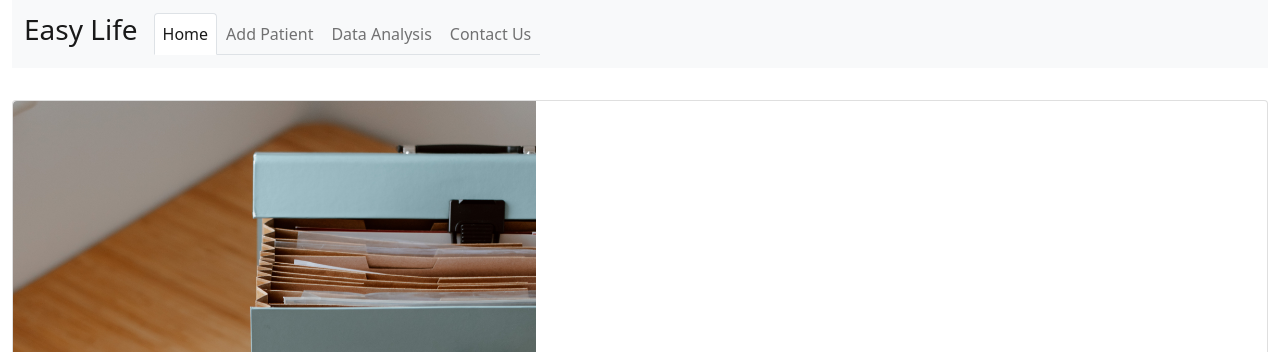
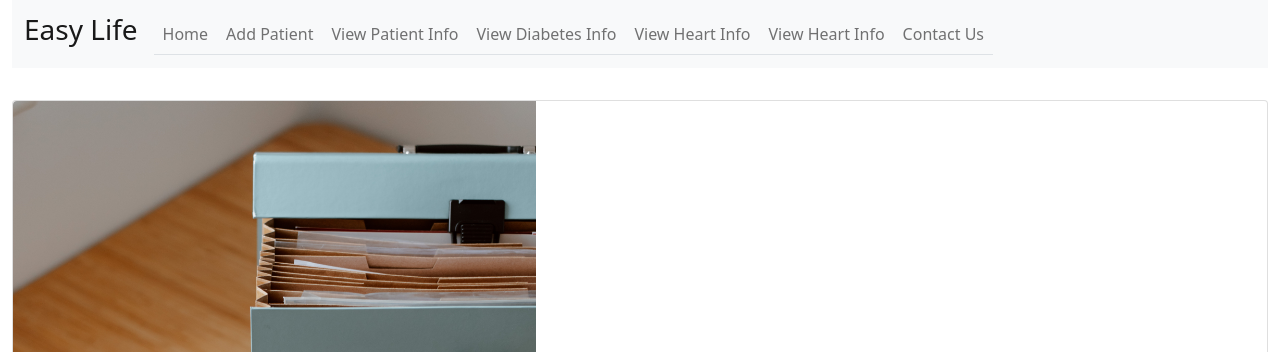
Before and after one commit to moyeneka/EasyLife-HealthCare-Data-Visualizer, a PHP site: page /home.php in a window 1280 px wide. Shown: the top 352 px of the page. Run offline with PHP 8.4, Linux system fonts and the light colour scheme.

Commit message:
updated navigation

```diff
--- a/home.php
+++ b/home.php
@@ -31,13 +31,22 @@
 
                     <ul class="navbar-nav nav-tabs">
                         <li class="nav-item">
-                            <a class="nav-link active" aria-current="page" href="#">Home</a>
+                            <a class="nav-link" href="./home.php">Home</a>
                         </li>
                         <li class="nav-item">
                             <a class="nav-link" href="./AddPatient.php">Add Patient</a>
                         </li>
                         <li class="nav-item">
-                            <a class="nav-link" href="./ViewPatients.php">Data Analysis</a>
+                            <a class="nav-link" href="./ViewPatients.php">View Patient Info</a>
+                        </li>
+                        <li class="nav-item">
+                            <a class="nav-link" href="./ViewDiabetes.php">View Diabetes Info</a>
+                        </li>
+                        <li class="nav-item">
+                            <a class="nav-link" href="./ViewHeart.php">View Heart Info</a>
+                        </li>
+                        <li class="nav-item">
+                            <a class="nav-link" href="./ViewHeart.php">View Heart Info</a>
                         </li>
                         <li class="nav-item">
                             <a class="nav-link" href="#">Contact Us</a>
```
